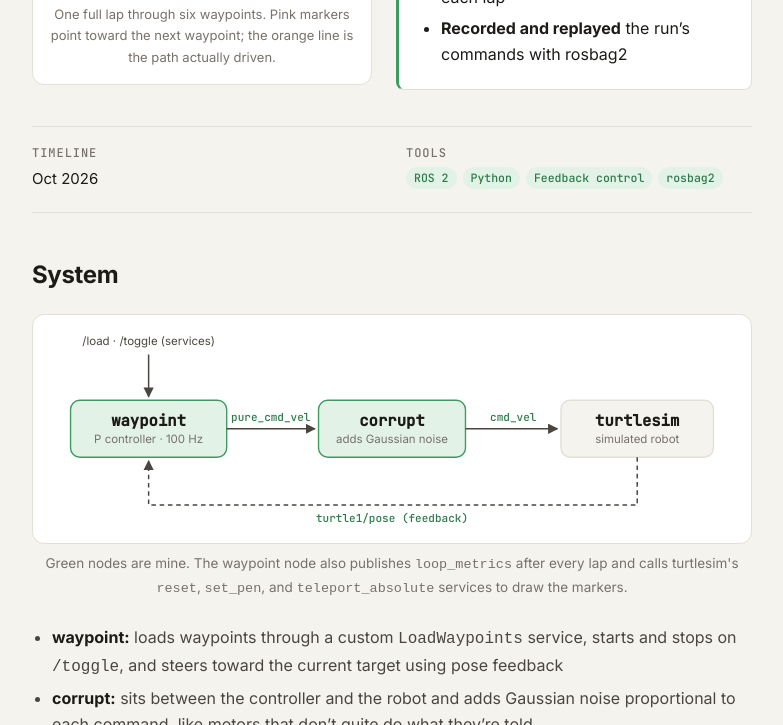
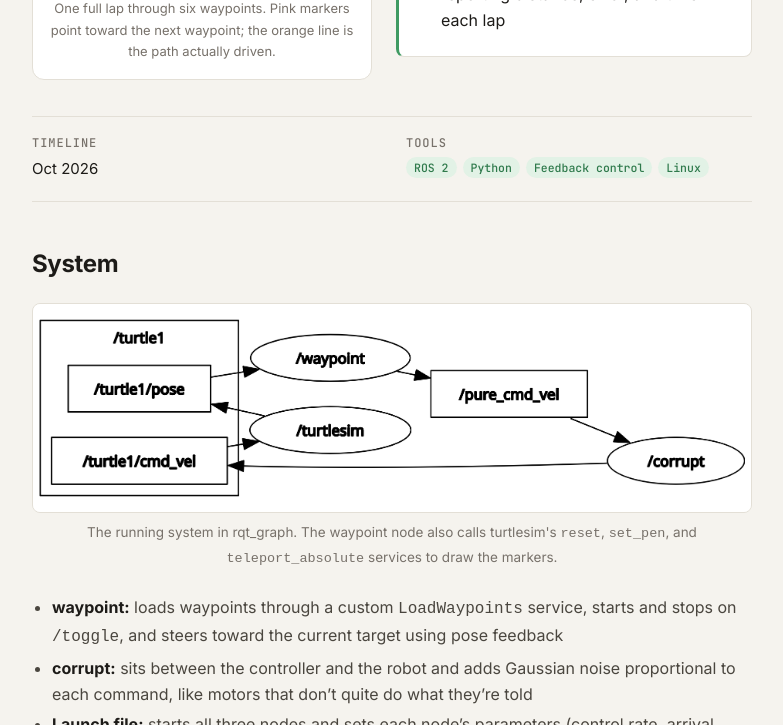
Before and after one commit to eliasrpedroza/eliasrpedroza.github.io, a Jekyll site: the page built from _projects/ros2-waypoint-follower.md, in a window 1280 px wide and 1400 px high, cut to the strip 675-1400 px from the top of the window. Shown: the whole strip, without its empty margins (248-1031 px from the left). Built offline with Jekyll 4.4.1, drawn with Linux system fonts in a browser that asks for light colours; some of the changed text lies outside the part shown.

Commit message:
ROS 2 page: rqt_graph, triangle drawing clip, drop bag replay

```diff
--- a/_includes/turtle-graph.html
+++ /dev/null
@@ -1,30 +0,0 @@
-<figure class="node-graph">
-<svg viewBox="0 0 760 226" role="img" aria-labelledby="tg-title">
-  <title id="tg-title">ROS 2 graph: the waypoint node sends velocity commands through the corrupt node, which adds noise before they reach turtlesim; turtlesim's pose feeds back to the waypoint node.</title>
-  <defs>
-    <marker id="tg-arrow" viewBox="0 0 10 10" refX="9" refY="5" markerWidth="7" markerHeight="7" orient="auto-start-reverse"><path d="M0 0 L10 5 L0 10 z" class="ng-head"/></marker>
-  </defs>
-  <!-- service calls into waypoint -->
-  <text x="115" y="22" class="ng-label" text-anchor="middle">/load · /toggle (services)</text>
-  <line x1="115" y1="32" x2="115" y2="78" class="ng-edge" marker-end="url(#tg-arrow)"/>
-  <!-- nodes -->
-  <rect x="30" y="82" width="170" height="62" rx="10" class="ng-node ng-mine"/>
-  <text x="115" y="110" class="ng-name" text-anchor="middle">waypoint</text>
-  <text x="115" y="129" class="ng-sub" text-anchor="middle">P controller · 100 Hz</text>
-  <rect x="300" y="82" width="160" height="62" rx="10" class="ng-node ng-mine"/>
-  <text x="380" y="110" class="ng-name" text-anchor="middle">corrupt</text>
-  <text x="380" y="129" class="ng-sub" text-anchor="middle">adds Gaussian noise</text>
-  <rect x="564" y="82" width="166" height="62" rx="10" class="ng-node"/>
-  <text x="647" y="110" class="ng-name" text-anchor="middle">turtlesim</text>
-  <text x="647" y="129" class="ng-sub" text-anchor="middle">simulated robot</text>
-  <!-- forward topics -->
-  <line x1="200" y1="113" x2="296" y2="113" class="ng-edge" marker-end="url(#tg-arrow)"/>
-  <text x="248" y="104" class="ng-topic" text-anchor="middle">pure_cmd_vel</text>
-  <line x1="460" y1="113" x2="560" y2="113" class="ng-edge" marker-end="url(#tg-arrow)"/>
-  <text x="512" y="104" class="ng-topic" text-anchor="middle">cmd_vel</text>
-  <!-- pose feedback -->
-  <path d="M647 144 V196 H115 V148" class="ng-edge ng-feedback" marker-end="url(#tg-arrow)"/>
-  <text x="380" y="214" class="ng-topic" text-anchor="middle">turtle1/pose (feedback)</text>
-</svg>
-  <figcaption>Green nodes are mine. The waypoint node also publishes <code>loop_metrics</code> after every lap and calls turtlesim's <code>reset</code>, <code>set_pen</code>, and <code>teleport_absolute</code> services to draw the markers.</figcaption>
-</figure>
--- a/_projects/ros2-waypoint-follower.md
+++ b/_projects/ros2-waypoint-follower.md
@@ -11,17 +11,19 @@
 hero_side: true
 hero_caption: One full lap through six waypoints. Pink markers point toward the next waypoint; the orange line is the path actually driven.
 timeline: Oct 2026
-tags: [ROS 2, Python, Feedback control, rosbag2]
+tags: [ROS 2, Python, Feedback control, Linux]
 results:
   - "**Closed-loop control at 100 Hz** reaches every waypoint despite noise on every velocity command"
   - "**One lap in 19.13 s**, driving 0.33 m less than the straight-line loop by cutting corners within the 0.04 m arrival tolerance"
   - "**Custom ROS 2 interfaces:** a service to load waypoints and a message reporting distance, error, and time each lap"
-  - "**Recorded and replayed** the run's commands with rosbag2"
 ---
 
 ## System
 
-{% include turtle-graph.html %}
+<figure>
+  <a href="/assets/img/projects/turtle/rqt-graph.png"><img src="/assets/img/projects/turtle/rqt-graph.png" alt="rqt_graph of the running system: waypoint, corrupt, and turtlesim nodes and the topics between them"></a>
+  <figcaption>The running system in rqt_graph. The waypoint node also calls turtlesim's <code>reset</code>, <code>set_pen</code>, and <code>teleport_absolute</code> services to draw the markers.</figcaption>
+</figure>
 
 - **waypoint:** loads waypoints through a custom `LoadWaypoints` service, starts and stops on `/toggle`, and steers toward the current target using pose feedback
 - **corrupt:** sits between the controller and the robot and adds Gaussian noise proportional to each command, like motors that don't quite do what they're told
@@ -35,27 +37,15 @@
 
 ## Drawing the Markers
 
-<div class="split" markdown="1">
-<div markdown="1">
+When waypoints load, the node resets the sim and draws a triangle at each one, pointing toward the next. It chains turtlesim's `set_pen` and `teleport_absolute` services with **async service calls in their own callback group**, so the node can wait on turtlesim from inside a service callback without deadlocking. I worked out the geometry by hand first: forward along the heading (cos θ, sin θ) for the tip, and sideways (−sin θ, cos θ) for the base corners.
 
-When waypoints load, the node resets the sim and draws a triangle at each one, pointing toward the next. It chains turtlesim's `set_pen` and `teleport_absolute` services with **async service calls in their own callback group**, so the node can wait on turtlesim from inside a service callback without deadlocking.
-
-I worked out the geometry by hand first: forward along the heading (cos θ, sin θ) for the tip, and sideways (−sin θ, cos θ) for the base corners.
-
+<div class="demo-grid">
+  <div class="demo">
+    <video class="demo-media" style="aspect-ratio: 1 / 1" src="/assets/video/turtle/drawing.mp4" poster="/assets/video/turtle/drawing.jpg" muted loop playsinline controls preload="metadata" data-autoplay></video>
+    <div class="demo-text"><h3>Markers being drawn</h3><p>Slowed down 2.5×: the turtle teleports with the pen up and down to trace each triangle.</p></div>
+  </div>
+  <div class="demo">
+    <a class="demo-media-link demo-media-link--fit" style="aspect-ratio: 1 / 1" href="/assets/img/projects/turtle/triangle-sketch.jpg"><img class="demo-media" src="/assets/img/projects/turtle/triangle-sketch.jpg" alt="Hand sketch of the triangle-drawing geometry and pen-up/pen-down sequence"></a>
+    <div class="demo-text"><h3>Planning sketch</h3><p>The pen-up/pen-down sequence and the geometry for each triangle.</p></div>
+  </div>
 </div>
-<figure>
-  <a href="/assets/img/projects/turtle/triangle-sketch.jpg"><img src="/assets/img/projects/turtle/triangle-sketch.jpg" alt="Hand sketch of the triangle-drawing geometry and pen-up/pen-down sequence"></a>
-  <figcaption>My planning sketch for the marker geometry.</figcaption>
-</figure>
-</div>
-
-## Bag Replay
-
-<div class="split" markdown="1">
-<div markdown="1">
-
-I recorded the velocity commands from a run with **rosbag2** and played them back into a fresh sim. With no controller correcting it, the replay starts from a different pose and has no pose feedback, so it traces a similar zigzag that lands nowhere near the waypoints. That shows why the controller closes the loop on pose.
-
-</div>
-<video class="demo-media" style="aspect-ratio: 1 / 1" src="/assets/video/turtle/bag-replay.mp4" poster="/assets/video/turtle/bag-replay.jpg" muted loop playsinline controls preload="metadata" data-autoplay></video>
-</div>
--- a/assets/css/style.css
+++ b/assets/css/style.css
@@ -184,19 +184,6 @@
   .hero-side .hero { max-width: 380px; margin: 0 auto; width: 100%; }
 }
 
-/* ROS node graph (inline SVG) */
-.node-graph { margin: 20px 0 28px; }
-.node-graph svg { width: 100%; height: auto; display: block; background: var(--surface); border: 1px solid var(--line); border-radius: var(--radius); padding: 10px; }
-.ng-node { fill: var(--bg); stroke: var(--line); stroke-width: 1.5; }
-.ng-mine { fill: var(--accent-soft); stroke: var(--accent-fill); }
-.ng-name { font: 600 17px var(--mono); fill: var(--ink); }
-.ng-sub { font: 12.5px var(--sans); fill: var(--muted); }
-.ng-topic { font: 500 12px var(--mono); fill: var(--accent); }
-.ng-label { font: 12.5px var(--sans); fill: var(--ink-2); }
-.ng-edge { stroke: var(--ink-2); stroke-width: 1.6; fill: none; }
-.ng-feedback { stroke-dasharray: 5 4; }
-.ng-head { fill: var(--ink-2); }
-
 /* Text beside a figure (figure on the right) */
 .split { display: grid; grid-template-columns: minmax(0, 1fr) minmax(0, 1.15fr); gap: 28px; align-items: center; margin: 0 0 24px; }
 .split > div > :first-child { margin-top: 0; }
```
Also changed, not shown: assets/img/projects/turtle/rqt-graph.png (added), assets/video/turtle/bag-replay.jpg (deleted), assets/video/turtle/drawing.jpg (added), 2 other files.
